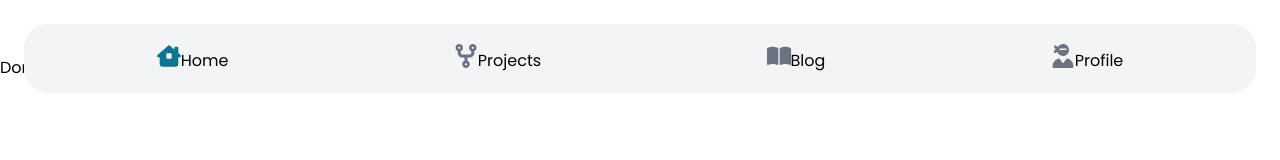
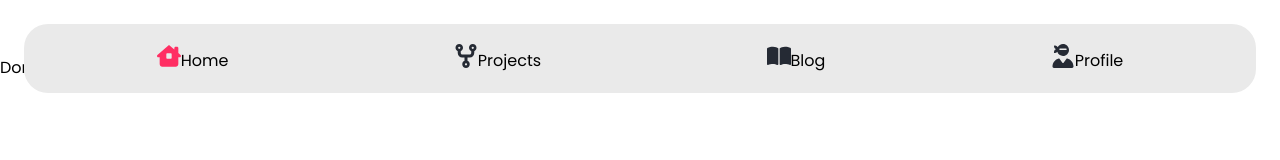
Before and after one commit to subhamc88/portfolio, a Next.js app: page / in a window 1280 px wide. Shown: the top 160 px of the page. Built offline with nearby package versions, Linux system fonts and the light colour scheme.

Commit message:
color scheme changed in navbar

```diff
--- a/components/Navbar.tsx
+++ b/components/Navbar.tsx
@@ -20,13 +20,13 @@ export default function Navbar() {
 			role="navigation"
 			aria-label="Main Navigation"
 		>
-			<ul className="bg-gray-100 flex flex-row justify-around m-4 p-5 rounded-3xl">
+			<ul className="bg-redCandy-white flex flex-row justify-around m-4 p-5 rounded-3xl">
 				{iconList.map((item) => (
 					<li key={item.path} className="flex flex-col items-center">
 						<Link href={item.path}>
 							<FontAwesomeIcon
 								icon={item.icon}
-								className={`h-6 w-6 transition-colors duration-150 ${currentPath === item.path ? "text-cyan-700" : "text-gray-500"}`}
+								className={`h-6 w-6 transition-colors duration-150 ${currentPath === item.path ? "text-redCandy-red" : "text-redCandy-black"}`}
 							/>
 							<span className="hidden sm:inline">{item.name}</span>
 						</Link>
```
